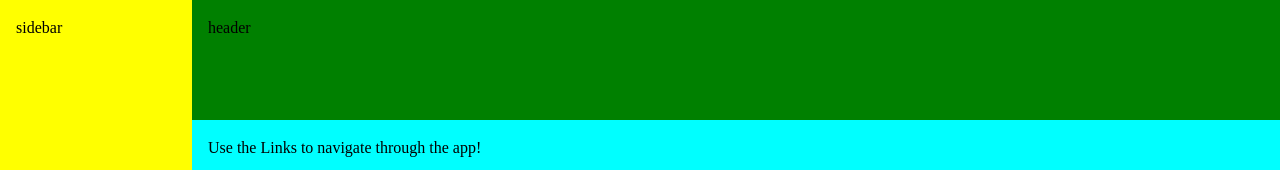
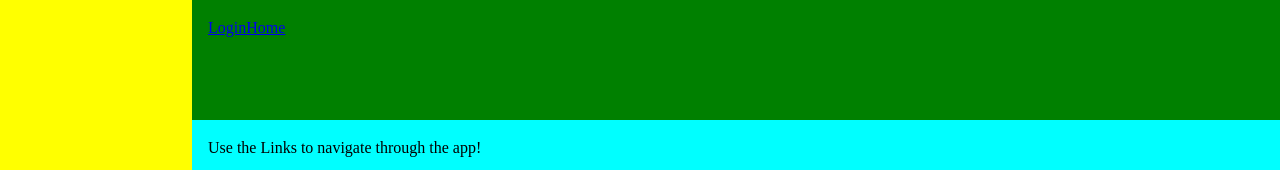
Before and after one commit to replakcan/blog-api, a React (Vite) app in the folder frontend/: page / in a window 1280 px wide. Shown: the top 170 px of the page. Built offline with nearby package versions, Linux system fonts and the light colour scheme.

Commit message:
Creates RootHeader with nav links

```diff
--- a/frontend/src/routes/root.jsx
+++ b/frontend/src/routes/root.jsx
@@ -1,13 +1,16 @@
 import '../styles/root.css'
-import { Outlet } from 'react-router-dom'
+import { Outlet, useNavigate } from 'react-router-dom'
 import TestContext from '../test-context'
 import { useEffect, useState } from 'react'
 import { axiosInstance } from '../api/axiosInstance'
+import RootHeader from '../components/root-header'
 import useLocalStorage from '../hooks/useLocalStorage'
 
 function Root() {
-  const [currentUser, setCurrentUser] = useState()
+  const [currentUser, setCurrentUser] = useState(null)
   const [token, setToken] = useLocalStorage('token', null)
+  let navigate = useNavigate()
+
   useEffect(() => {
     if (!token) return
 
@@ -17,15 +20,20 @@ function Root() {
       .catch(err => console.log(err))
   }, [token])
 
+  const handleLogout = () => {
+    setToken(null)
+    setCurrentUser(null)
+
+    navigate('/home')
+  }
+
+  console.log('current user: ', currentUser)
+
   return (
     <TestContext.Provider value={{ user: currentUser }}>
       <section className="root">
-        <header className="root-header">
-          <p>header</p>
-        </header>
-        <aside className="root-sidebar">
-          <p>sidebar</p>
-        </aside>
+        <RootHeader user={currentUser} handleLogout={handleLogout} />
+        <aside className="root-sidebar"></aside>
         <main className="root-main">
           <Outlet context={{ setToken }} />
         </main>
```
